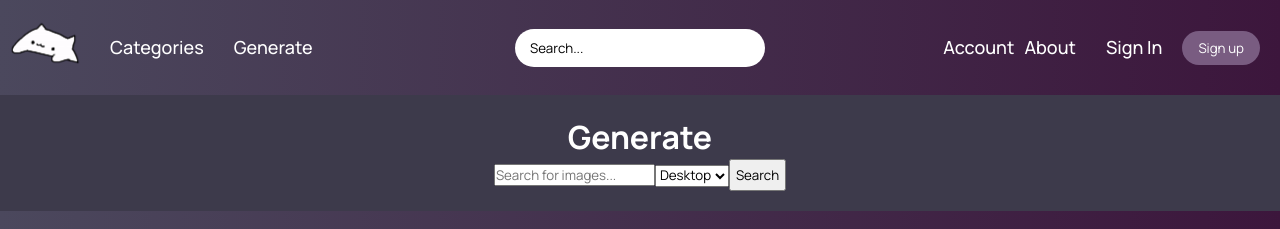
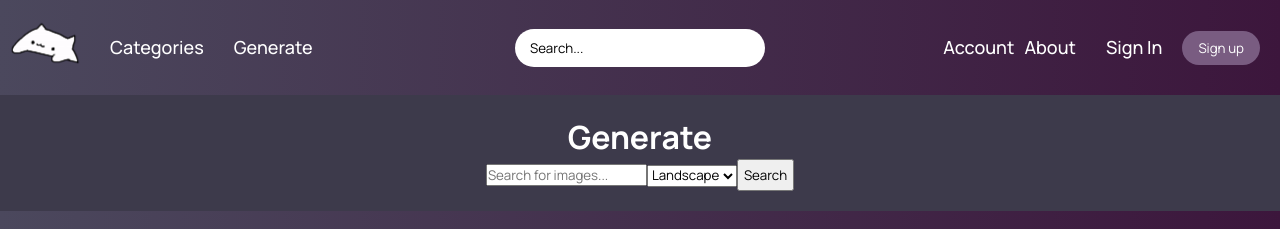
Before and after one commit to aruzaev/CPAN144-FINAL, a React (Create React App) app in the folder cpan144_3110_group3/: page /generate in a window 1280 px wide. Shown: the top 229 px of the page. Built offline with nearby package versions, Linux system fonts and the light colour scheme; what unsplash-js would draw is missing.

Commit message:
changed to work better with new api

```diff
--- a/cpan144_3110_group3/src/screens/Generate/Generate.css
+++ b/cpan144_3110_group3/src/screens/Generate/Generate.css
@@ -14,10 +14,11 @@
 .image-box img {
   border: 9px solid white;
   border-radius: 5px;
-  width: 100%;
+  max-width: 100%; /* Change width to max-width */
   height: auto;
   object-fit: cover;
 }
+
 
 .input-box * {
   color: black;
--- a/cpan144_3110_group3/src/screens/Generate/Generate.js
+++ b/cpan144_3110_group3/src/screens/Generate/Generate.js
@@ -1,5 +1,5 @@
 import React, { useState, useEffect } from "react";
-import { useNavigate, useLocation } from "react-router-dom"; // Import useNavigate and useLocation hooks
+import { useNavigate, useLocation } from "react-router-dom";
 import handleSearch from "../../components/Global/unsplashAPI/unsplash";
 import {
   Button,
@@ -10,8 +10,6 @@ import {
   Row,
   Col,
   Image,
-  Card,
-  Badge,
 } from "react-bootstrap";
 
 import "./Generate.css";
@@ -21,27 +19,23 @@ function useQuery() {
 }
 
 const Generate = () => {
-  const navigate = useNavigate(); // Use useNavigate hook
+  const navigate = useNavigate();
   const query = useQuery();
   const [term, setTerm] = useState(query.get("search") || "");
-  const [resolution, setResolution] = useState(
-    query.get("resolution") || "landscape"
-  );
+  const [orientation, setOrientation] = useState(query.get("orientation") || "");
   const [images, setImages] = useState([]);
 
   useEffect(() => {
     if (term) {
-      handleSearch(term, resolution, setImages);
+      handleSearch(term, setImages, orientation);
     }
-  }, [term, resolution]);
+  }, [term, orientation]);
 
   const handleButtonClick = (e) => {
     e.preventDefault();
     const searchValue = e.currentTarget.elements.searchTerm.value;
-    const resolutionValue = e.currentTarget.elements.resolution.value;
     setTerm(searchValue);
-    setResolution(resolutionValue);
-    navigate(`?search=${searchValue}&resolution=${resolutionValue}`);
+    navigate(`?search=${searchValue}&orientation=${orientation}`);
   };
 
   return (
@@ -57,58 +51,25 @@ const Generate = () => {
                 placeholder="Search for images..."
                 defaultValue={term}
               />
-              <Form.Select id="resolution" defaultValue={resolution}>
-                <option value="landscape">Desktop</option>
-                <option value="portrait">Mobile</option>
-                <option value="squarish">Square</option>
+              <Form.Select
+                id="orientation"
+                value={orientation}
+                onChange={(e) => setOrientation(e.target.value)}
+              >
+                <option value="landscape">Landscape</option>
+                <option value="portrait">Portrait</option>
+                <option value="squarish">Squarish</option>
               </Form.Select>
               <Button variant="outline-secondary" type="submit">
                 Search
               </Button>
             </InputGroup>
           </Form>
-          {images.map((image) => (
-            <Row>
-              <Col md={6}>
-                <div className="image-container">
-                  <Image
-                    key={image.id}
-                    src={image.urls.regular}
-                    alt="random"
-                    className="m-2"
-                    style={{
-                      width: "50%",
-                      height: "auto",
-                      objectFit: "cover",
-                    }}
-                  />
-                </div>
-              </Col>
-              <Col md={6}>
-                <div className="info-container">
-                  <Card style={{ width: "18rem" }}>
-                    <Card.Body>
-                      <Card.Title>{image.alt_description}</Card.Title>
-                      <Card.Text>Photo by {image.user.name}</Card.Text>
-                      <Card.Text>
-                        Downloads: {image.statistics.downloads.total}
-                      </Card.Text>
-                      <Card.Text>
-                        Views: {image.statistics.views.total}
-                      </Card.Text>
-                      <Button
-                        href={image.links.download}
-                        target="_blank"
-                        className="download-button"
-                      >
-                        Download
-                      </Button>
-                    </Card.Body>
-                  </Card>
-                </div>
-              </Col>
-            </Row>
-          ))}
+          <div className="image-box">
+            {images.map((image) => (
+              <Image key={image.id} src={image.urls.regular} alt="random" />
+            ))}
+          </div>
         </Col>
       </Row>
     </Container>
```
